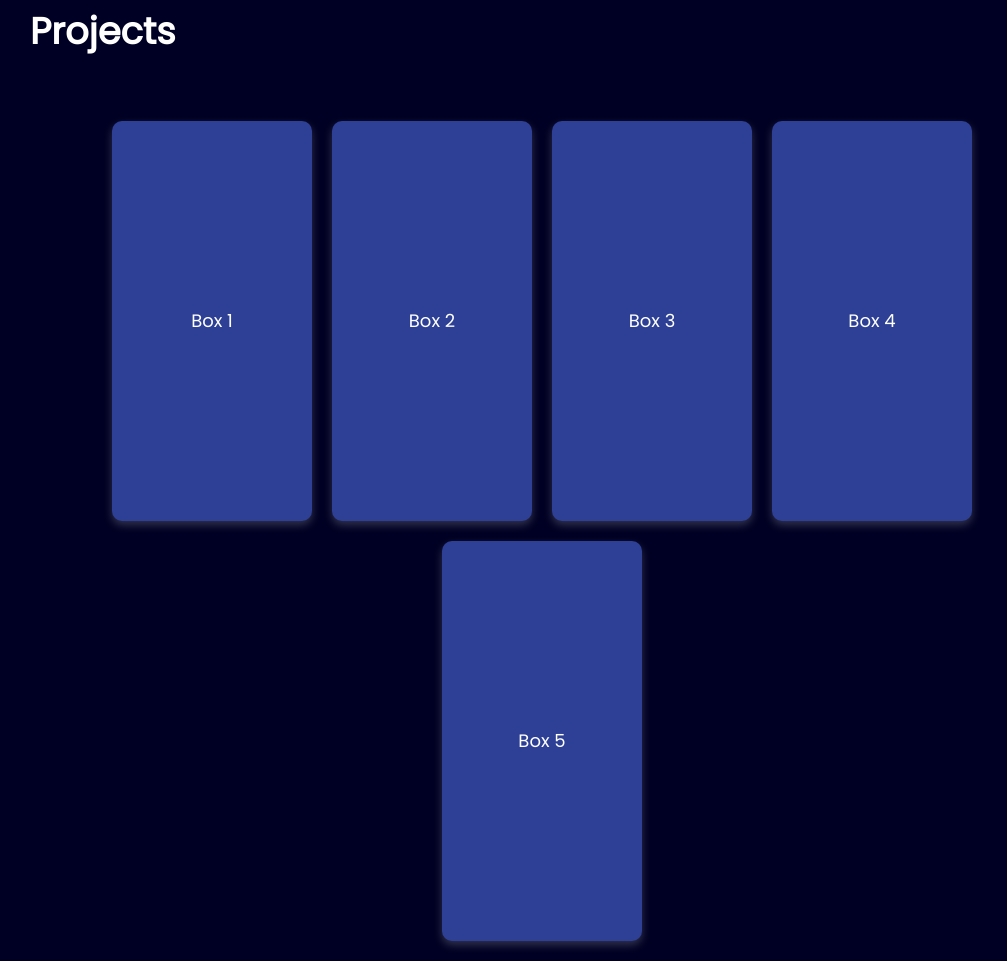
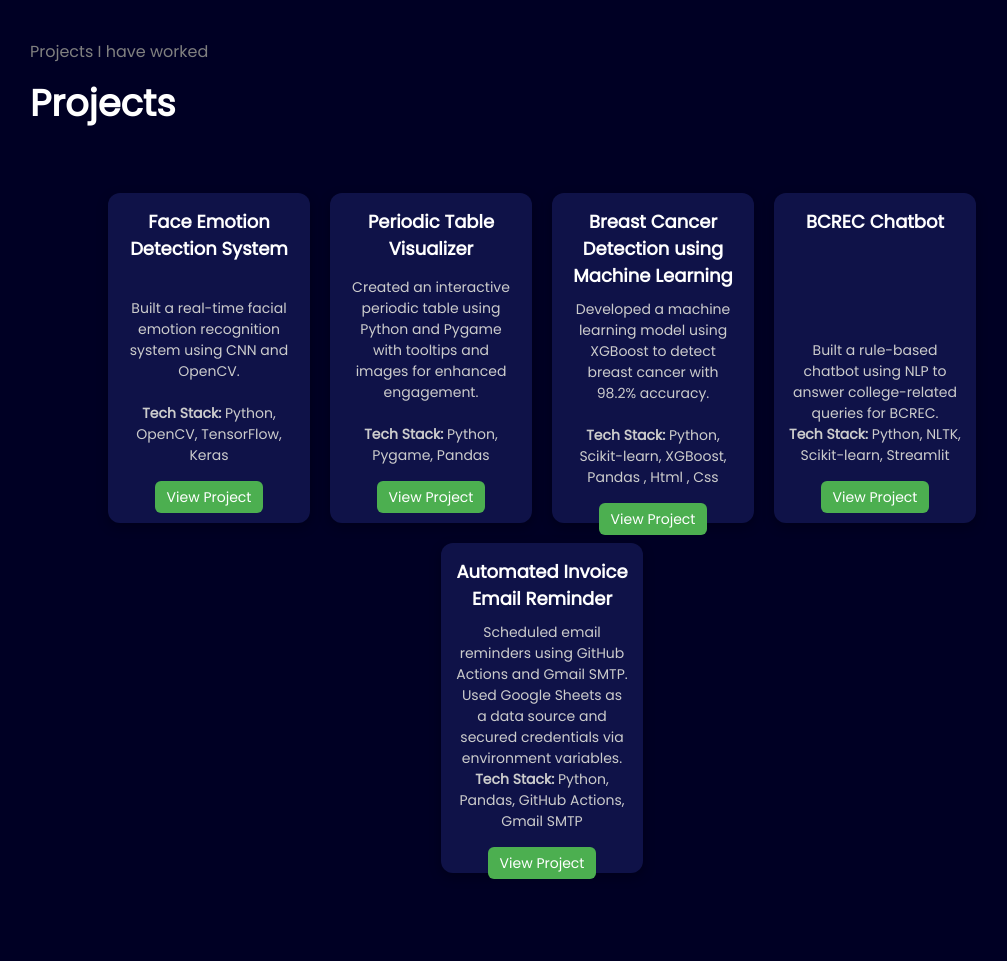
Before and after one commit to ShrutiGupta37/Portfolio, a plain HTML site: page index.html in a window 1280 px wide. Shown: the part 1440-2401 px from the top of the page, without its empty margins (98-1105 px from the left). After the commit the page ends 2333 px from the top, so only its background shows below. Drawn offline with nearby package versions, Linux system fonts and the light colour scheme.

Commit message:
added projects

```diff
--- a/index.html
+++ b/index.html
@@ -85,7 +85,7 @@
         .secondSection {
             max-width: 80%;
             margin: auto;
-            height: 91vh;
+            height: 100vh;
         }
 
         .thirdSection {
@@ -113,9 +113,9 @@
             height: 87px;
         }
 
-         .secondSection .box {
+        .secondSection .box {
             background: white;
-            width: 78vw;
+            width: 77vw;
             height: 2px;
             margin: 56px 0;
             display: flex;
@@ -182,17 +182,62 @@
             padding: 20px;
         }
 
+
+
+        .container {
+            display: flex;
+            flex-wrap: wrap;
+            gap: 20px;
+            justify-content: center;
+            padding: 20px;
+        }
+
         .thirdSection .box {
-            width: 200px;
-            height: 400px;
-            background-color: #2d4095;
+            width: 172px;
+            height: 300px;
+            background-color: rgb(15, 18, 72);
             color: white;
+            border-radius: 12px;
+            padding: 15px;
+            box-shadow: 0 4px 12px rgba(0, 0, 0, 0.3);
             display: flex;
+            flex-direction: column;
+
+            /* align items to top */
             align-items: center;
-            justify-content: center;
+            /* center horizontally */
+            text-align: center;
+            transition: transform 0.3s ease;
+            justify-content: space-between;
+        }
+
+        .thirdSection .box:hover {
+            transform: scale(1.05);
+        }
+
+        .thirdSection .box-title {
             font-size: 18px;
-            border-radius: 10px;
-            box-shadow: 0 4px 8px rgb(251 251 251 / 20%);
+            font-weight: bold;
+            margin-bottom: 10px;
+        }
+
+        .thirdSection .box-desc {
+            font-size: 14px;
+            color: #ccc;
+        }
+
+        .view-btn {
+            padding: 6px 12px;
+            background-color: #4CAF50;
+            color: white;
+            text-decoration: none;
+            border-radius: 6px;
+            font-size: 14px;
+            transition: background-color 0.3s;
+        }
+
+        .view-btn:hover {
+            background-color: #388e3c;
         }
     </style>
 </head>
@@ -266,14 +311,65 @@
             <div class="vertical"></div>
             <h1>Projects</h1>
             <div class="container">
-                <div class="box">Box 1</div>
-                <div class="box">Box 2</div>
-                <div class="box">Box 3</div>
-                <div class="box">Box 4</div>
-                <div class="box">Box 5</div>
+                <div class="box">
+                    <div class="box-title"> Face Emotion Detection System</div>
+                    <div class="box-desc">
+                        Built a real-time facial emotion recognition system using CNN and OpenCV.<br><br>
+                        <strong>Tech Stack:</strong> Python, OpenCV, TensorFlow, Keras
+                        <br><br>
+                        <a href="https://github.com/ShrutiGupta37/Face-Emotion-Detection-System" target="_blank"
+                            class="view-btn">View Project</a>
+                    </div>
+                </div>
+                <div class="box">
+                    <div class="box-title">Periodic Table Visualizer</div>
+                    <div class="box-desc">
+                        Created an interactive periodic table using Python and Pygame with tooltips and images for
+                        enhanced engagement.<br><br>
+                        <strong>Tech Stack:</strong> Python, Pygame, Pandas
+                        <br><br>
+                        <a href="https://github.com/ShrutiGupta37/Periodic-Table-Using-Python" target="_blank"
+                            class="view-btn">View Project</a>
+                    </div>
+                </div>
+
+                <div class="box">
+                    <div class="box-title">Breast Cancer Detection using Machine Learning</div>
+                    <div class="box-desc">
+                        Developed a machine learning model using XGBoost to detect breast cancer with 98.2%
+                        accuracy.<br><br>
+                        <strong>Tech Stack:</strong> Python, Scikit-learn, XGBoost, Pandas , Html , Css
+                        <br><br>
+                        <a href="https://github.com/ShrutiGupta37/Breast-Cancer-Detection-using-Machine-Learning"
+                            target="_blank" class="view-btn">View Project</a>
+                    </div>
+                </div>
+
+                <div class="box">
+                    <div class="box-title">BCREC Chatbot</div>
+                    <div class="box-desc">
+                        Built a rule-based chatbot using NLP to answer college-related queries for BCREC.<br>
+                        <strong>Tech Stack:</strong> Python, NLTK, Scikit-learn, Streamlit
+                        <br><br>
+                        <a href="https://github.com/ShrutiGupta37/BCREC-ChatBot" target="_blank" class="view-btn">View
+                            Project</a>
+                    </div>
+                </div>
+
+                <div class="box">
+                    <div class="box-title">Automated Invoice Email Reminder</div>
+                    <div class="box-desc">
+                        Scheduled email reminders using GitHub Actions and Gmail SMTP.<br>
+                        Used Google Sheets as a data source and secured credentials via environment variables.<br>
+                        <strong>Tech Stack:</strong> Python, Pandas, GitHub Actions, Gmail SMTP
+                        <br><br>
+                        <a href="https://github.com/ShrutiGupta37/Automated-Invoice-Email-Reminder" target="_blank"
+                            class="view-btn">View
+                            Project</a>
+                    </div>
+                </div>
+
             </div>
-
-
         </section>
 
 
```
